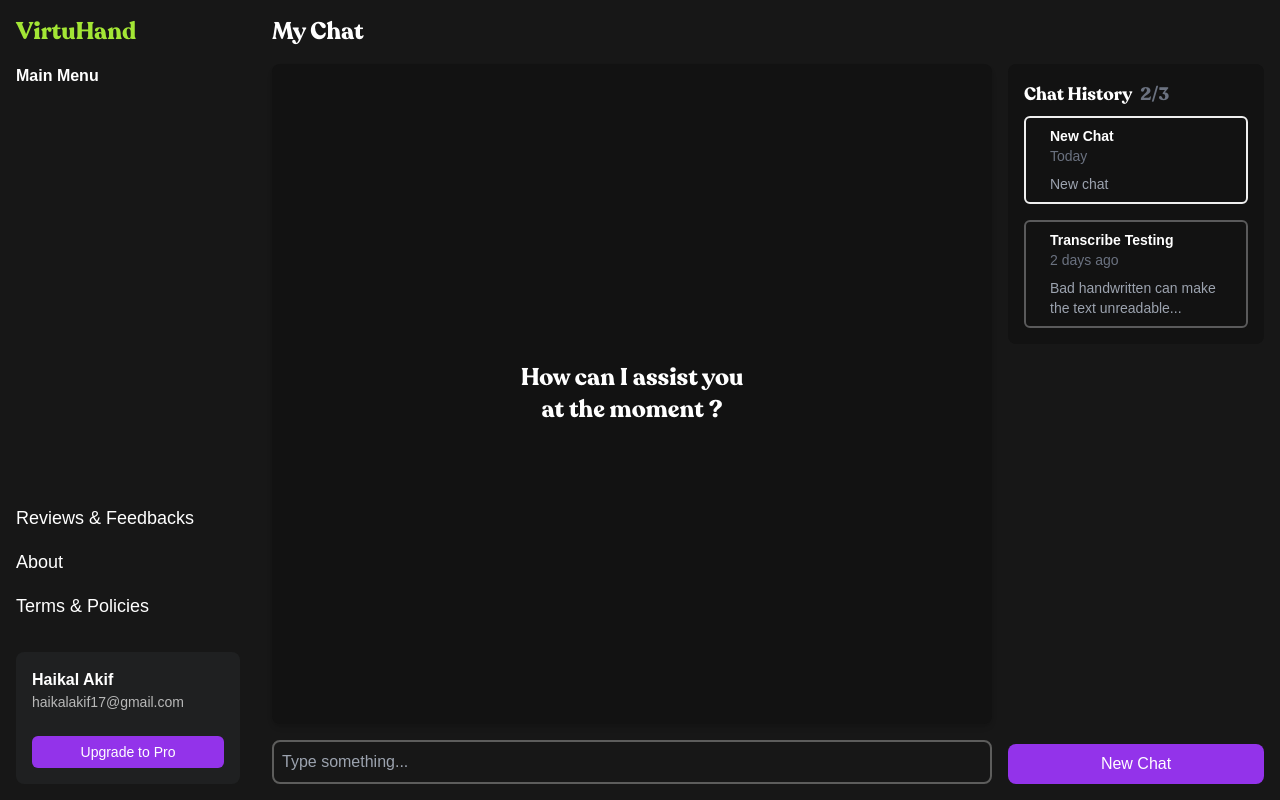
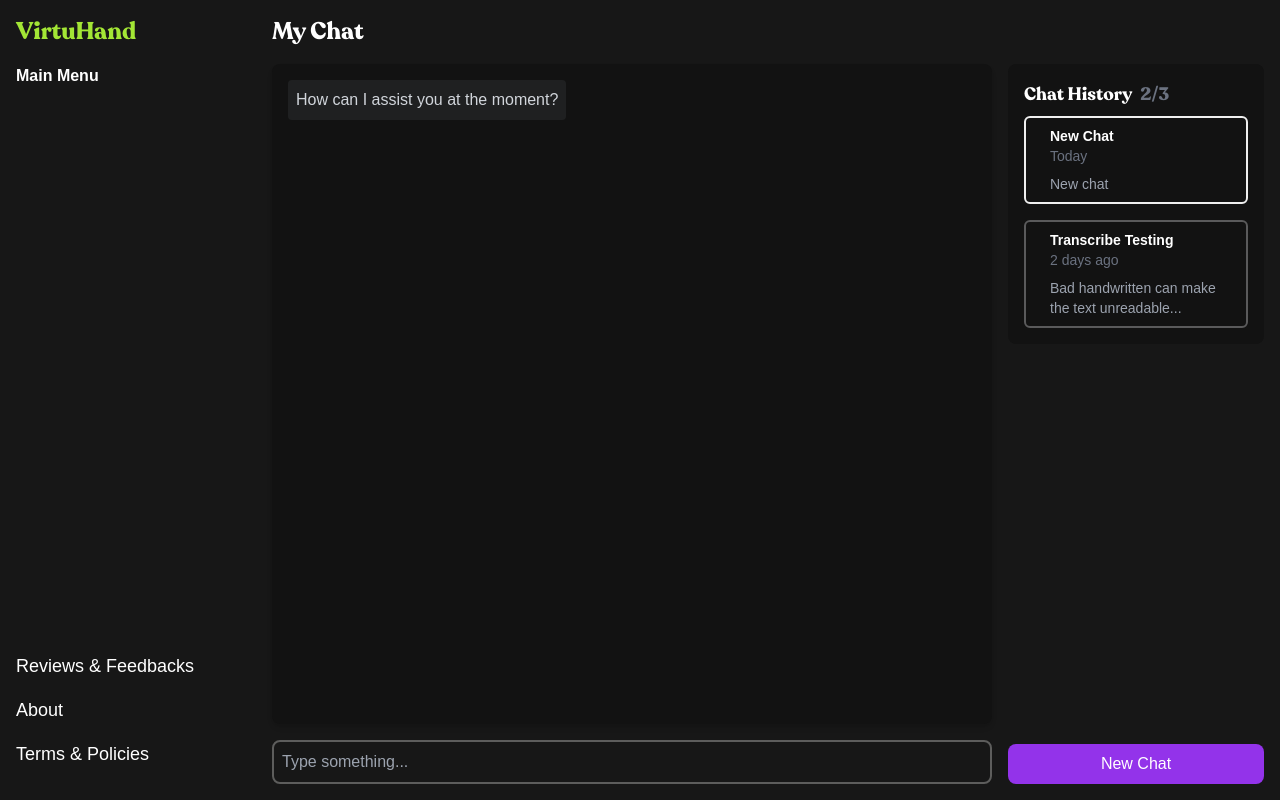
Before and after one commit to HaikalAkif/virtuhand, a Svelte app: page / in a window 1280 px wide. Built offline with nearby package versions, Linux system fonts and the light colour scheme; some icons are missing; a web font is replaced by a local one.

Commit message:
⚡Prototype general updates

```diff
--- a/index.html
+++ b/index.html
@@ -2,9 +2,9 @@
 <html lang="en">
   <head>
     <meta charset="UTF-8" />
-    <link rel="icon" type="image/svg+xml" href="/vite.svg" />
+    <link rel="icon" type="image/svg+xml" href="/src//assets//images//VH-icon.ico" />
     <meta name="viewport" content="width=device-width, initial-scale=1.0" />
-    <title>Vite + Svelte</title>
+    <title>VirtuHand</title>
 
     <link href="https://api.fontshare.com/v2/css?f[]=general-sans@300,400,500,600,700&display=swap" rel="stylesheet">
 
--- a/src/App.svelte
+++ b/src/App.svelte
@@ -1,28 +1,50 @@
-
 <script>
+  import { onMount } from 'svelte';
   import ChatArea from './ChatArea.svelte';
   import Sidebar from './Sidebar.svelte';
   import RightPanel from './RightPanel.svelte';
+  import UserInfo from './UserInfo.svelte';
+  import GiHamburgerMenu from 'svelte-icons/gi/GiHamburgerMenu.svelte'
 
-  let showMenu = false;
+  let showSidebar = false;
+  let isMobile = false;
+
+  onMount(() => {
+    const handleResize = () => {
+      isMobile = window.innerWidth <= 768;
+      showSidebar = !isMobile;
+    };
+
+    handleResize();
+    window.addEventListener('resize', handleResize);
+
+    return () => {
+      window.removeEventListener('resize', handleResize);
+    };
+  });
 </script>
 
-<div class="flex h-screen bg-[#171717] text-white">
-  <Sidebar bind:showMenu={showMenu} />
+<div class="flex h-screen bg-[#171717] text-white relative">
+  <Sidebar bind:showSidebar={showSidebar} />
 
   <div class="flex-1 p-4 relative">
-    <div class="mb-4">
-      <h1 class="text-2xl flex items-center iRec">
-        My Chat
-      </h1>
+    <div class="mb-4 flex justify-start gap-4">
+      <button class="md:hidden" on:click={() => (showSidebar = !showSidebar)}>
+        <div class="h-[24px] w-[24px]">
+          <GiHamburgerMenu />
+        </div>
+      </button>
+      <h1 class="text-2xl flex items-center iRec">My Chat</h1>
     </div>
     <div class="flex" style="height: calc(100% - 48px);">
-      <ChatArea />
-      <RightPanel />
+      <ChatArea {isMobile} />
+      {#if !isMobile}
+        <RightPanel />
+      {/if}
     </div>
   </div>
 </div>
 
 <style>
-    @import './app.css';
+  @import './app.css';
 </style>
--- a/src/ChatArea.svelte
+++ b/src/ChatArea.svelte
@@ -1,19 +1,93 @@
 <script>
-    import IoIosAddCircleOutline from 'svelte-icons/io/IoIosAddCircleOutline.svelte'
+    import { afterUpdate, createEventDispatcher, tick } from 'svelte';
+    import IoIosAddCircleOutline from 'svelte-icons/io/IoIosAddCircleOutline.svelte';
+    import MdSend from 'svelte-icons/md/MdSend.svelte';
+    import { onMount } from 'svelte';
+
+    export let isMobile;
+
+    let messageInput = '';
+    let messages = [];
+    const dispatch = createEventDispatcher();
+
+    let scrollEl;
+
+    async function sendMessage() {
+        if (messageInput.trim() !== '') {
+            messages = [...messages, { type: 'user', text: messageInput.trim() }];
+            dispatch('message', messageInput.trim());
+            messageInput = '';
+
+            await tick()
+
+            scrollToBottom(scrollEl)
+        }
+    }
+
+    const scrollToBottom = async (node) => {
+        node.scroll({ top: node.scrollHeight, behavior: 'smooth' });
+    };
+
+    function handleFileUpload(event) {
+        const file = event.target.files[0];
+        if (file) {
+            const reader = new FileReader();
+            reader.onload = (e) => {
+                messages = [...messages, { type: 'user', image: e.target.result }];
+                dispatch('image', e.target.result);
+            };
+            reader.readAsDataURL(file);
+        }
+    }
+
+    onMount(() => {
+        messages = [
+            { type: 'bot', text: 'How can I assist you at the moment?' },
+        ];
+    });
 </script>
 
-<div class="flex flex-col h-full flex-1">
-    <div class="bg-[#121212] p-4 rounded-lg shadow-md flex-1 flex flex-col h-full">
-        <div class="flex-1 overflow-y-auto flex items-center justify-center">
-          <h4 class="text-center text-2xl flex items-center iRec ">How can I assist you<br>at the moment ?</h4>
+<div class="flex flex-col h-full {isMobile ? 'w-full' : 'flex-1'}">
+    <div class="bg-[#121212] p-4 rounded-lg shadow-md flex-1 flex flex-col flex-grow overflow-y-auto" bind:this={scrollEl}>
+        <div class="flex-1 flex flex-col gap-4">
+            {#each messages as message}
+                <div class="flex {message.type === 'user' ? 'justify-end' : 'justify-start'}">
+                    <div class="max-w-[70%] p-2 rounded {message.type === 'user' ? 'bg-purple-600 text-white' : 'bg-[#1F2021] text-gray-300'}">
+                        {#if message.text}
+                            {message.text}
+                        {/if}
+                        {#if message.image}
+                            <img src={message.image} alt="Uploaded image" class="max-w-full h-auto rounded" />
+                        {/if}
+                    </div>
+                </div>
+            {/each}
         </div>
     </div>
-    <div class="mt-4 relative">
-        <input type="text" placeholder="Type something..." class="w-full p-2 bg-transparent border-2 border-[#5D5D5C] rounded-lg">
-        <span class="absolute inset-y-0 right-0 flex items-center pr-3">
-            <div class="w-[24px] h-[24px]">
-                <IoIosAddCircleOutline class="text-[#5D5D5D]"/>
-            </div>
+    <div class="mt-4 relative flex items-center">
+        <input
+            type="text"
+            placeholder="Type something..."
+            class="w-full p-2 bg-transparent border-2 border-[#5D5D5C] rounded-lg"
+            bind:value={messageInput}
+            on:keydown={(e) => e.key === 'Enter' && sendMessage()}
+        />
+        <input type="file" id="fileInput" class="hidden" on:change={handleFileUpload} />
+        <span class="absolute inset-y-0 right-0 flex items-center pr-3 gap-2">
+            <button
+                class="w-[24px] h-[24px] rounded-md cursor-pointer text-[#5D5D5D] hover:bg-[#D5D5D5]"
+                on:click={() => document.getElementById('fileInput').click()}
+                aria-label="Upload image"
+            >
+                <IoIosAddCircleOutline />
+            </button>
+            <button
+                class="w-[24px] h-[24px] rounded-md cursor-pointer text-[#5D5D5D] hover:bg-[#D5D5D5]"
+                on:click={sendMessage}
+                aria-label="Send message"
+            >
+                <MdSend />
+            </button>
         </span>
     </div>
 </div>
--- a/src/RightPanel.svelte
+++ b/src/RightPanel.svelte
@@ -1,4 +1,3 @@
-
 <div class="ml-4 w-64 flex flex-col justify-between">
   <div class="bg-[#121212] rounded-lg p-4 mb-4">
     <h2 class="text-lg font-bold mb-2 iRec">Chat History<span class="text-gray-500 ml-2 iRec">2/3</span></h2>
--- a/src/Sidebar.svelte
+++ b/src/Sidebar.svelte
@@ -7,6 +7,8 @@
 
   export let showMenu = false;
 
+  export let showSidebar = true;
+
   let ChevronIcon = FaChevronDown;
 
   function toggleMenu() {
@@ -15,6 +17,7 @@
   }
 </script>
 
+{#if showSidebar}
 <div class="w-64 p-4">
   <div class="mb-4">
       <h1 class="text-2xl iRec text-lime-400">VirtuHand</h1>
@@ -63,11 +66,12 @@
       <div class="mb-4">
           <h2 class="text-md"><a href="#" class="link">Terms & Policies</a></h2>
       </div>
-        <div class="mt-4">
+      <!-- <div class="mt-4">
           <UserInfo />
+      </div> -->
   </div>
 </div>
-</div>
+{/if}
 
 <style>
   @import './app.css';
```
Also changed, not shown: 1 other file (tests, documents, lock files or other folders). Lines whose indentation alone changed are shown as unchanged.
